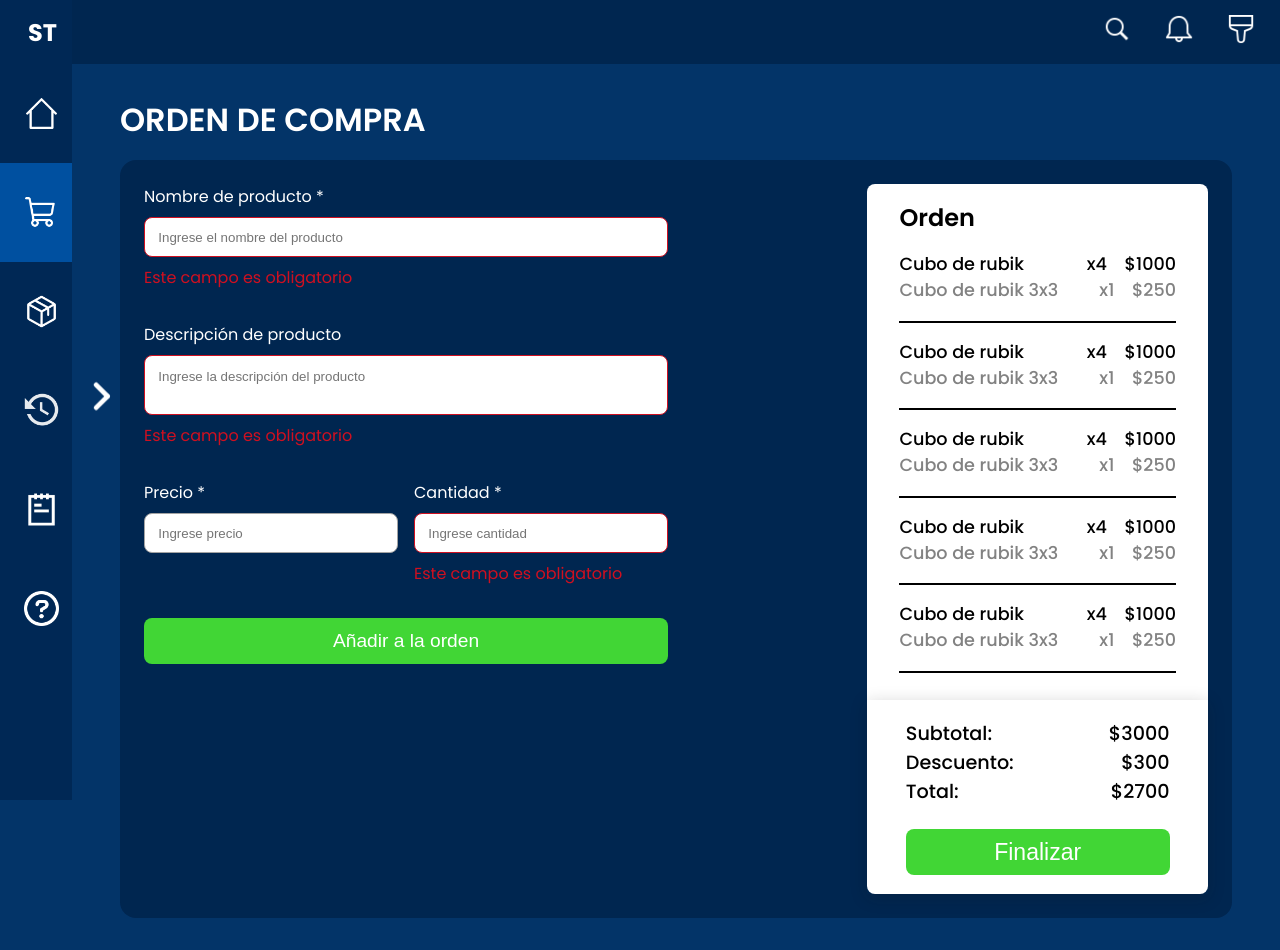
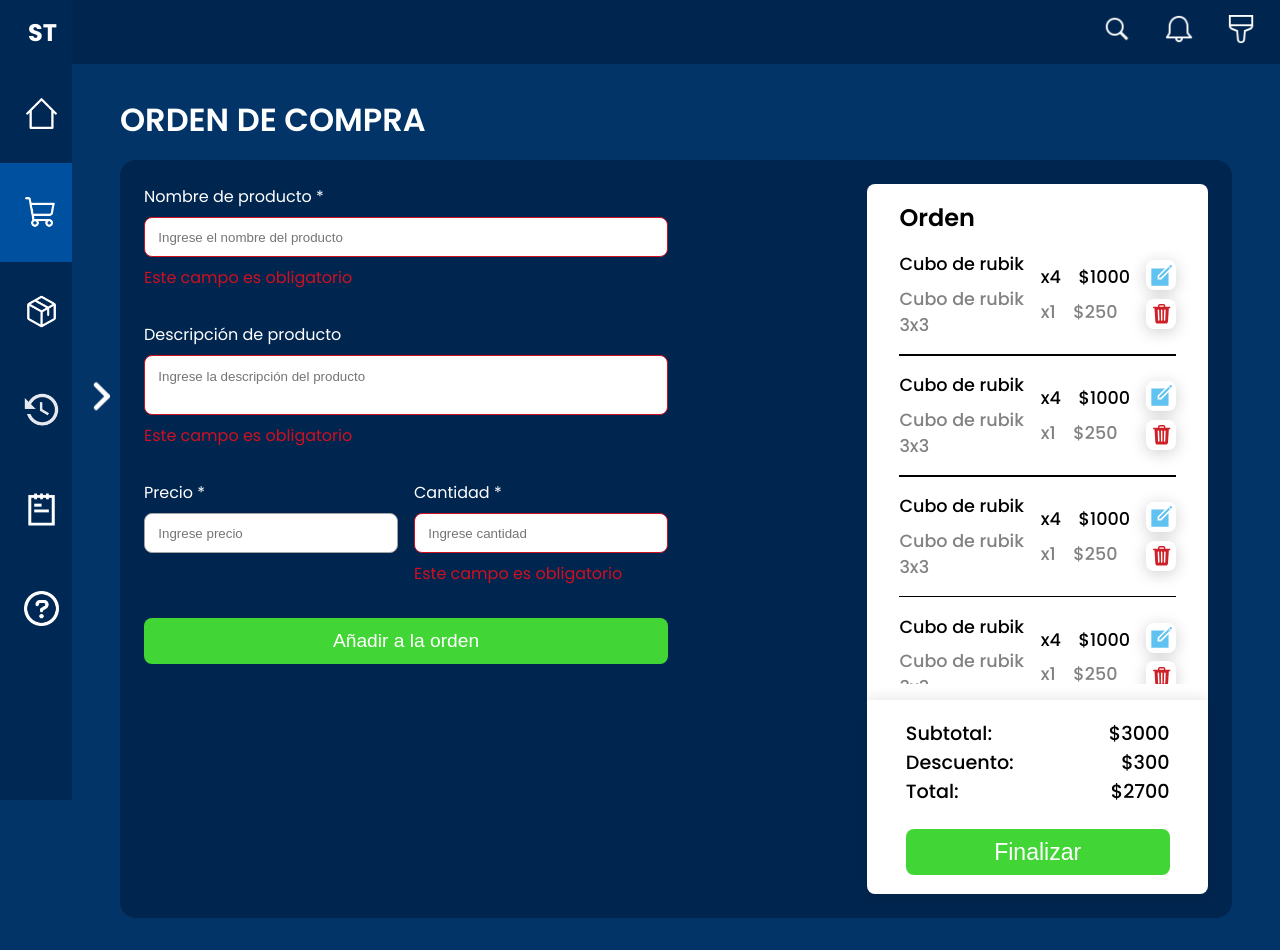
Before and after one commit to luciano-repetti/stocktrack, a Next.js app: page /orden_de_compra in a window 1280 px wide. Built offline with nearby package versions, Linux system fonts and the light colour scheme.

Commit message:
add buttons edit and delete in item list

```diff
--- a/src/components/OrderList.jsx
+++ b/src/components/OrderList.jsx
@@ -1,4 +1,5 @@
 import styles from "@/styles/modules/OrderList.module.css"
+import Image from "next/image";
 
 export default function OrderList() {
 
@@ -42,7 +43,7 @@ export default function OrderList() {
                         <span>${total}</span>
                     </article>
 
-                    <button >Finalizar</button>
+                    <button className={styles.button_finalize}>Finalizar</button>
 
                 </section>
             </article>
@@ -53,23 +54,31 @@ export default function OrderList() {
 const ItemOrder = () => {
 
     return (
-        <article className={styles.container_item}>
-            <div className={styles.item}>
-                <p>Cubo de rubik</p>
-                <div className={styles.amount}>
-                    <span>x4</span>
-                    <span>$1000</span>
+        <article className="flex flex-column">
+            <div className={styles.container_item}>
+                <div className={styles.container_info}>
+                    <span>Cubo de rubik</span>
+                    <span className={styles.gray}>Cubo de rubik 3x3</span>
+                </div>
+                <div className="flex gap-1 items-center">
+                    <div className={styles.container_info}>
+                        <div className={styles.info}>
+                            <span>x4</span>
+                            <span>$1000</span>
+                        </div>
+                        <div className={styles.info}>
+                            <span className={styles.gray}>x1</span>
+                            <span className={styles.gray}>$250</span>
+                        </div>
+                    </div>
+                    <div className={styles.container_info}>
+                        <button><Image width={25} height={25} src={"/icons/edit-icon.svg"} alt="imagen de editar" /></button>
+                        <button><Image width={25} height={25} src={"/icons/delete-icon.svg"} alt="imagen de borrar" /></button>
+                    </div>
                 </div>
             </div>
-            <div className={`${styles.item} ${styles.gray}`}>
-                <p>Cubo de rubik 3x3</p>
-                <div className={styles.amount}>
-                    <span>x1</span>
-                    <span>$250</span>
-                </div>
+            <div className={styles.line}>
             </div>
-
-            <div className={styles.line}></div>
         </article>
     )
 }
--- a/src/styles/globals.css
+++ b/src/styles/globals.css
@@ -45,8 +45,16 @@ input[type='number']::-webkit-outer-spin-button {
   justify-content: space-between;
 }
 
+.justify-center {
+  justify-content: center;
+}
+
 .flex-column {
   flex-direction: column;
+}
+
+.items-center {
+  align-items: center;
 }
 
 .gap-1 {
--- a/src/styles/modules/OrderList.module.css
+++ b/src/styles/modules/OrderList.module.css
@@ -51,7 +51,7 @@
   font-size: 1.2em;
 }
 
-.container_order button {
+.container_order .button_finalize {
   margin-top: 1em;
   border-radius: 8px;
   width: 100%;
@@ -78,27 +78,46 @@
 
 .container_item {
   display: flex;
-  flex-direction: column;
+  height: 100%;
+  align-items: center;
+  justify-content: space-between;
+  margin-bottom: 1em;
 }
 
-.container_item .item {
+.container_item .container_info {
   display: flex;
-  justify-content: space-between;
+  height: 100%;
+  flex-direction: column;
+  justify-content: center;
+  gap: 0.5em;
+
   font-size: 1.1em;
   font-weight: 500;
 }
 
-.container_item .item .amount {
+.container_item .container_info .gray {
+  color: #828282;
+}
+
+.container_item .container_info .info {
   display: flex;
   gap: 1em;
 }
 
-.container_item .item.gray {
-  color: #828282;
-  margin-bottom: 1em;
+.container_item .container_info button {
+  width: 30px;
+  height: 30px;
+  padding: 1em;
+  display: flex;
+  justify-content: center;
+  align-items: center;
+  border-radius: 8px;
+  background-color: #fff;
+  box-shadow: 0px 3px 16px 0px rgba(25, 25, 25, 0.2);
+  cursor: pointer;
 }
 
-.container_item .line {
+.line {
   width: 100%;
   height: 2px;
   background-color: #000;
```
Also changed, not shown: public/icons/delete-icon.svg (added), public/icons/edit-icon.svg (added).
